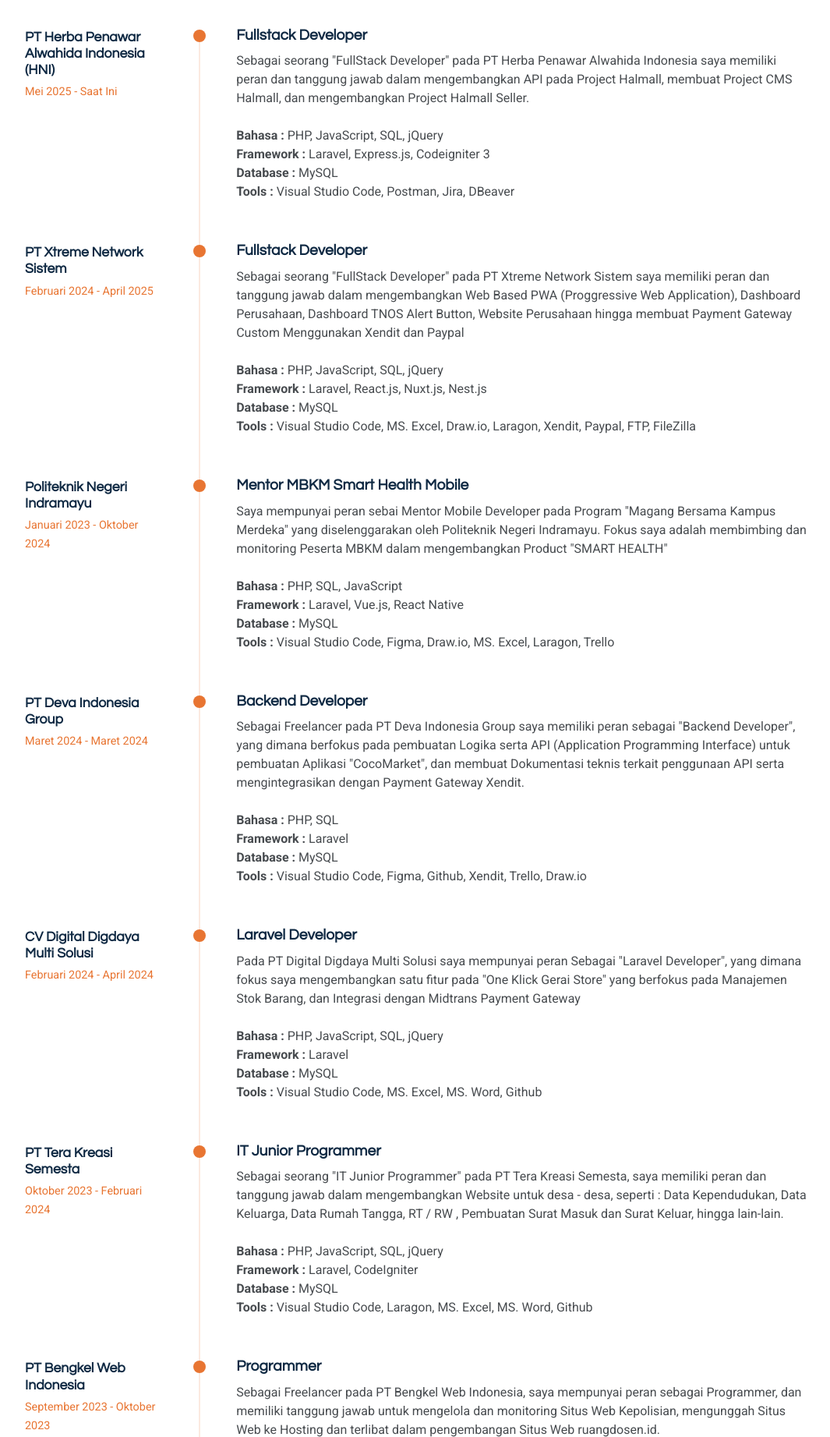
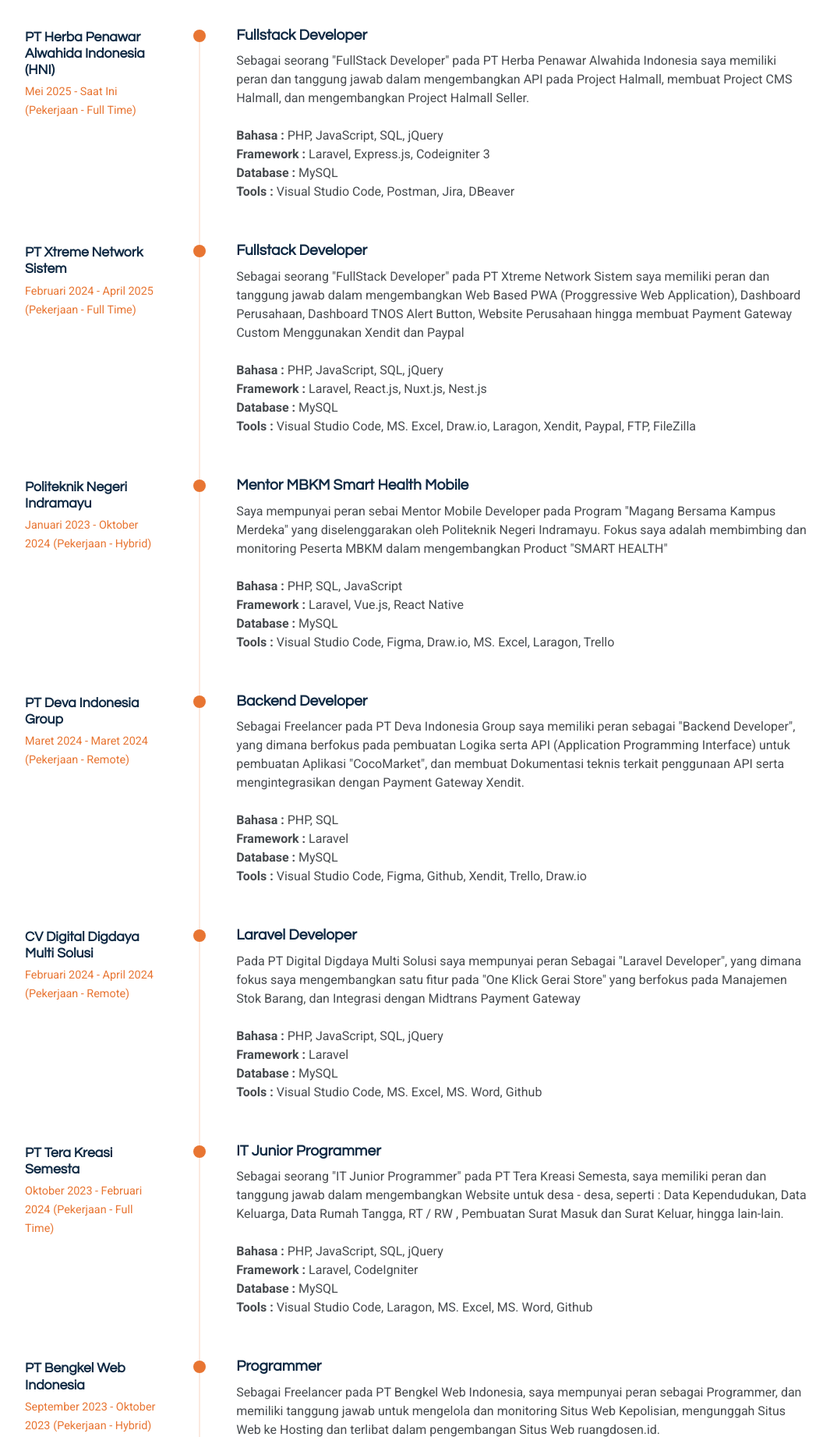
Before and after one commit to Teguhriyadi/Portofolio, a plain HTML site: page index.html in a window 1280 px wide. Shown: the part 2900-4743 px from the top of the page at 78% size, without its empty margins (50-1115 px from the left). Drawn offline with Linux system fonts and the light colour scheme.

Commit message:
Update Lokasi / Jenis Pekerjaan

```diff
--- a/index.html
+++ b/index.html
@@ -433,6 +433,7 @@
                                         <div class="timeline-left">
                                             <h4 class="company">PT Herba Penawar Alwahida Indonesia (HNI)</h4>
                                             <span class="period">Mei 2025 - Saat Ini</span>
+                                            <span class="period">(Pekerjaan - Full Time)</span>
                                         </div>
                                         <div class="timeline-dot"></div>
                                         <div class="timeline-right">
@@ -457,6 +458,7 @@
                                         <div class="timeline-left">
                                             <h4 class="company">PT Xtreme Network Sistem</h4>
                                             <span class="period">Februari 2024 - April 2025</span>
+                                            <span class="period">(Pekerjaan - Full Time)</span>
                                         </div>
                                         <div class="timeline-dot"></div>
                                         <div class="timeline-right">
@@ -485,6 +487,7 @@
                                         <div class="timeline-left">
                                             <h4 class="company">Politeknik Negeri Indramayu</h4>
                                             <span class="period">Januari 2023 - Oktober 2024</span>
+                                            <span class="period">(Pekerjaan - Hybrid)</span>
                                         </div>
                                         <div class="timeline-dot"></div>
                                         <div class="timeline-right">
@@ -516,6 +519,7 @@
                                         <div class="timeline-left">
                                             <h4 class="company">PT Deva Indonesia Group</h4>
                                             <span class="period">Maret 2024 - Maret 2024</span>
+                                            <span class="period">(Pekerjaan - Remote)</span>
                                         </div>
                                         <div class="timeline-dot"></div>
                                         <div class="timeline-right">
@@ -547,6 +551,7 @@
                                         <div class="timeline-left">
                                             <h4 class="company">CV Digital Digdaya Multi Solusi</h4>
                                             <span class="period">Februari 2024 - April 2024</span>
+                                            <span class="period">(Pekerjaan - Remote)</span>
                                         </div>
                                         <div class="timeline-dot"></div>
                                         <div class="timeline-right">
@@ -574,6 +579,7 @@
                                         <div class="timeline-left">
                                             <h4 class="company">PT Tera Kreasi Semesta</h4>
                                             <span class="period">Oktober 2023 - Februari 2024</span>
+                                            <span class="period">(Pekerjaan - Full Time)</span>
                                         </div>
                                         <div class="timeline-dot"></div>
                                         <div class="timeline-right">
@@ -603,6 +609,7 @@
                                         <div class="timeline-left">
                                             <h4 class="company">PT Bengkel Web Indonesia</h4>
                                             <span class="period">September 2023 - Oktober 2023</span>
+                                            <span class="period">(Pekerjaan - Hybrid)</span>
                                         </div>
                                         <div class="timeline-dot"></div>
                                         <div class="timeline-right">
@@ -632,6 +639,7 @@
                                         <div class="timeline-left">
                                             <h4 class="company">PT Jaring Solusi Aplikasi</h4>
                                             <span class="period">Juli 2022 - Desember 2022</span>
+                                            <span class="period">(Magang - Full Time)</span>
                                         </div>
                                         <div class="timeline-dot"></div>
                                         <div class="timeline-right">
@@ -658,6 +666,7 @@
                                         <div class="timeline-left">
                                             <h4 class="company">CV Sarana Mandiri Teknologi</h4>
                                             <span class="period">Desember 2018 - Februari 2019</span>
+                                            <span class="period">(Magang - Full Time)</span>
                                         </div>
                                         <div class="timeline-dot"></div>
                                         <div class="timeline-right">
```
